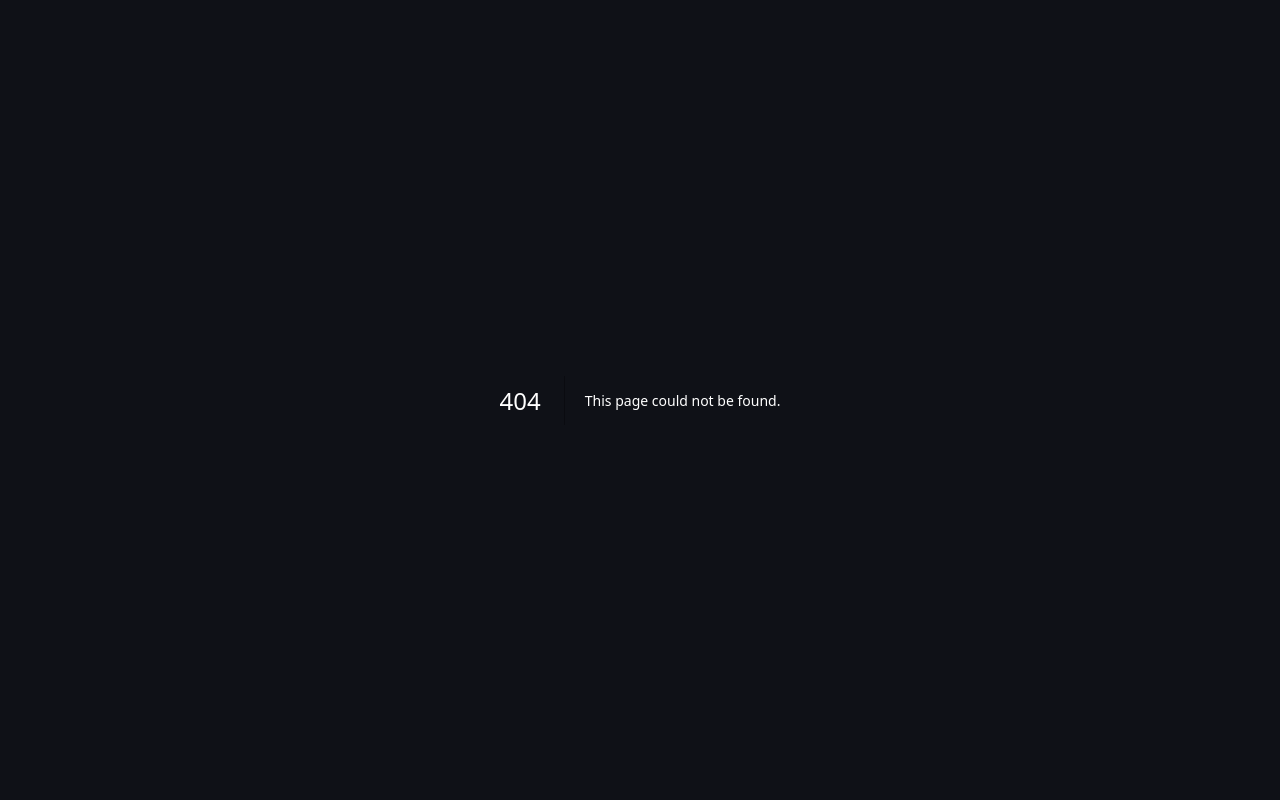
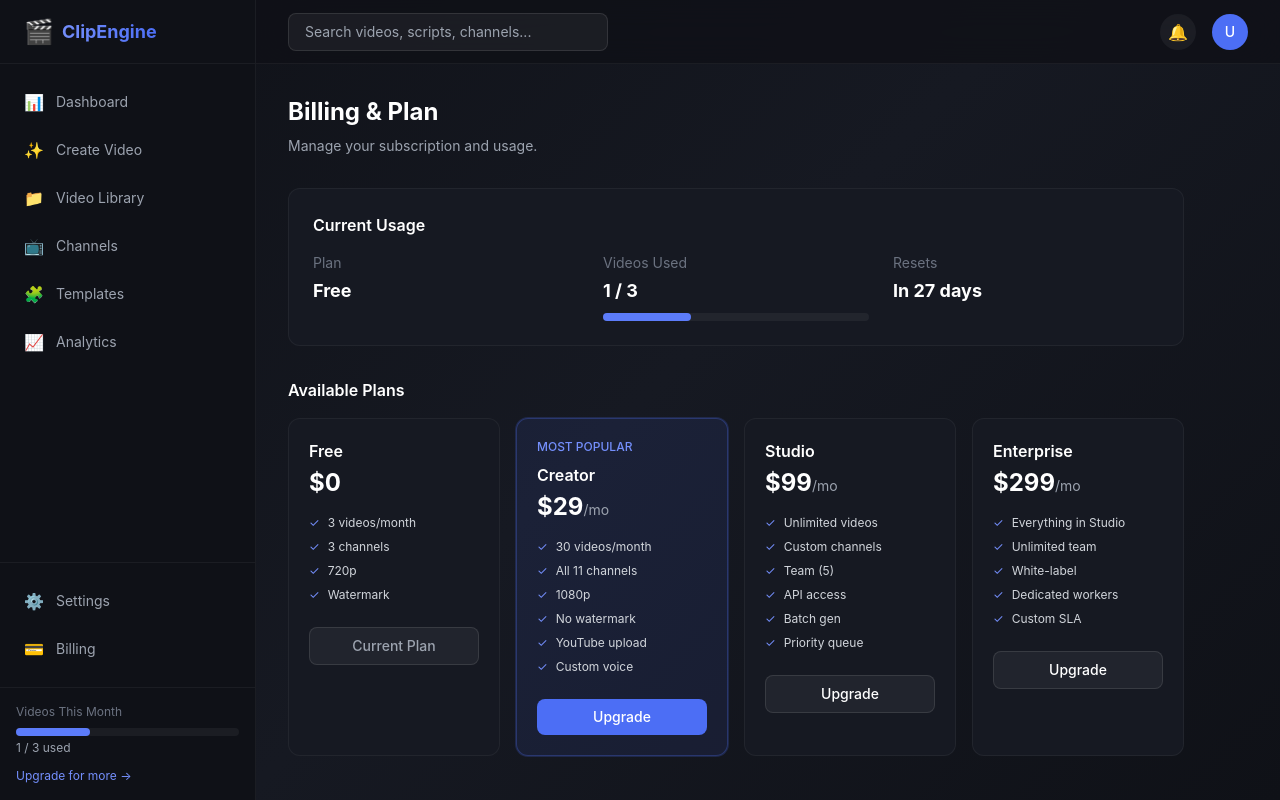
Before and after one commit to bhavyahimself/video_pipeline, a Next.js app in the folder frontend/: page /settings/billing in a window 1280 px wide. Before the commit this address had no page. Built offline with nearby package versions, Linux system fonts and the light colour scheme.

Commit message:
Add pipeline files: frontend/src/app/(dashboard)/settings/billing

```diff
--- /dev/null
+++ b/frontend/src/app/(dashboard)/settings/billing/page.tsx
@@ -0,0 +1,106 @@
+/**
+ * ClipEngine — Billing Page
+ */
+"use client";
+
+const PLANS = [
+  {
+    name: "Free",
+    price: 0,
+    current: true,
+    features: ["3 videos/month", "3 channels", "720p", "Watermark"],
+  },
+  {
+    name: "Creator",
+    price: 29,
+    current: false,
+    popular: true,
+    features: ["30 videos/month", "All 11 channels", "1080p", "No watermark", "YouTube upload", "Custom voice"],
+  },
+  {
+    name: "Studio",
+    price: 99,
+    current: false,
+    features: ["Unlimited videos", "Custom channels", "Team (5)", "API access", "Batch gen", "Priority queue"],
+  },
+  {
+    name: "Enterprise",
+    price: 299,
+    current: false,
+    features: ["Everything in Studio", "Unlimited team", "White-label", "Dedicated workers", "Custom SLA"],
+  },
+];
+
+export default function BillingPage() {
+  return (
+    <div className="max-w-4xl animate-fade-in">
+      <h1 className="text-2xl font-bold mb-2">Billing & Plan</h1>
+      <p className="text-gray-400 text-sm mb-8">Manage your subscription and usage.</p>
+
+      {/* Current Usage */}
+      <div className="bg-surface-raised border border-white/5 rounded-xl p-6 mb-8">
+        <h3 className="font-semibold mb-4">Current Usage</h3>
+        <div className="grid grid-cols-3 gap-6">
+          <div>
+            <div className="text-sm text-gray-500">Plan</div>
+            <div className="text-lg font-bold mt-1">Free</div>
+          </div>
+          <div>
+            <div className="text-sm text-gray-500">Videos Used</div>
+            <div className="text-lg font-bold mt-1">1 / 3</div>
+            <div className="w-full bg-white/5 rounded-full h-2 mt-2">
+              <div className="bg-brand-500 h-2 rounded-full" style={{ width: "33%" }} />
+            </div>
+          </div>
+          <div>
+            <div className="text-sm text-gray-500">Resets</div>
+            <div className="text-lg font-bold mt-1">In 27 days</div>
+          </div>
+        </div>
+      </div>
+
+      {/* Plans */}
+      <h3 className="font-semibold mb-4">Available Plans</h3>
+      <div className="grid grid-cols-1 md:grid-cols-2 lg:grid-cols-4 gap-4">
+        {PLANS.map((plan) => (
+          <div
+            key={plan.name}
+            className={`p-5 rounded-xl border ${
+              plan.popular
+                ? "bg-brand-600/10 border-brand-600/30 ring-1 ring-brand-600/20"
+                : "bg-surface-raised border-white/5"
+            }`}
+          >
+            {plan.popular && (
+              <div className="text-xs font-medium text-brand-400 mb-2">MOST POPULAR</div>
+            )}
+            <h4 className="font-semibold">{plan.name}</h4>
+            <div className="mt-1 mb-4">
+              <span className="text-2xl font-bold">${plan.price}</span>
+              {plan.price > 0 && <span className="text-gray-400 text-sm">/mo</span>}
+            </div>
+            <ul className="space-y-2 mb-6">
+              {plan.features.map((f) => (
+                <li key={f} className="text-xs text-gray-300 flex gap-2">
+                  <span className="text-brand-400">✓</span> {f}
+                </li>
+              ))}
+            </ul>
+            <button
+              className={`w-full py-2 rounded-lg text-sm font-medium transition ${
+                plan.current
+                  ? "bg-white/5 border border-white/10 text-gray-400 cursor-not-allowed"
+                  : plan.popular
+                  ? "bg-brand-600 hover:bg-brand-700"
+                  : "bg-white/5 border border-white/10 hover:bg-white/10"
+              }`}
+              disabled={plan.current}
+            >
+              {plan.current ? "Current Plan" : "Upgrade"}
+            </button>
+          </div>
+        ))}
+      </div>
+    </div>
+  );
+}
```
